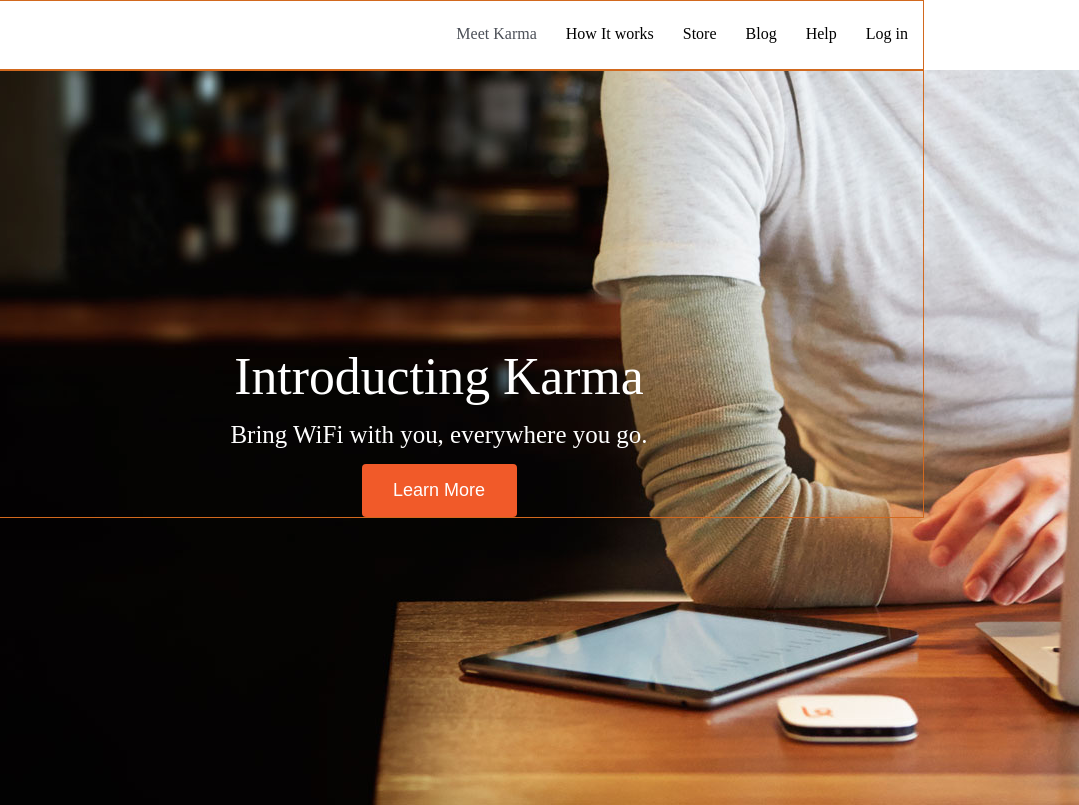
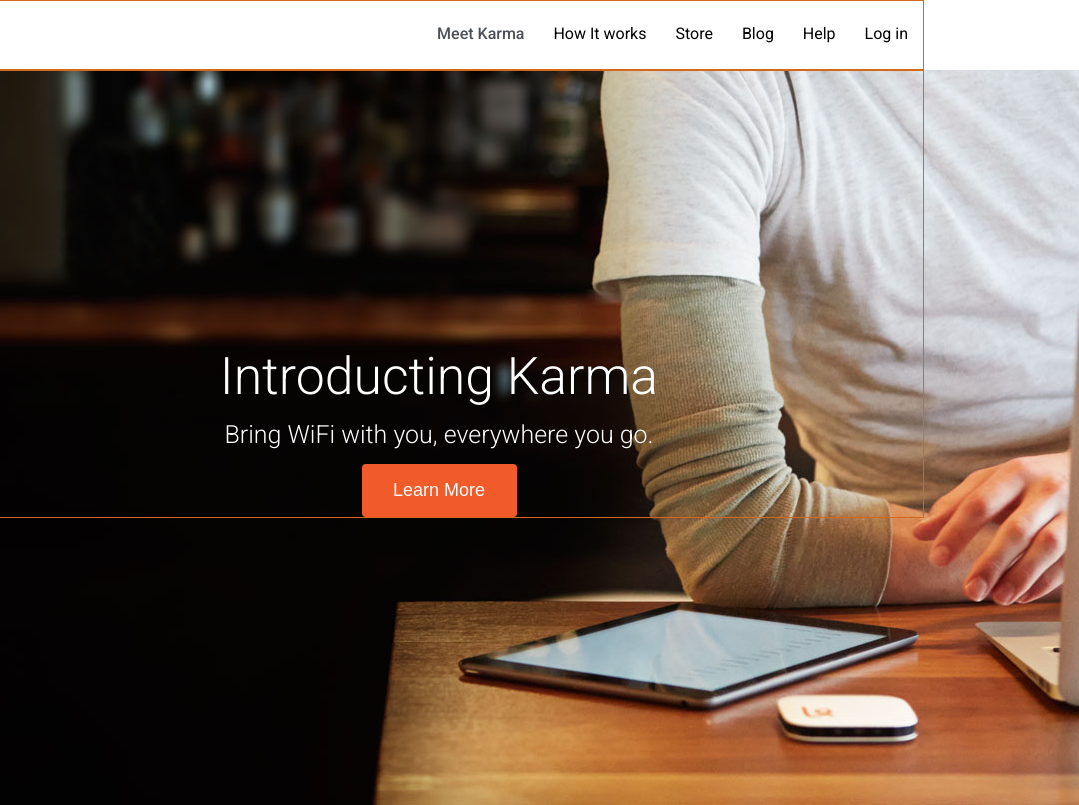
Before and after one commit to jacobromanus/startup-landing-page-clone, a plain HTML site: page index.html in a window 1280 px wide. Shown: the full height of the page, 201-1280 px from the left. Drawn offline with Linux system fonts and the light colour scheme.

Commit message:
commit message

```diff
--- a/css/style.css
+++ b/css/style.css
@@ -48,7 +48,7 @@ table {
 	border-spacing: 0;
 }
 body  {
-
+	font-family: 'Roboto', 'san-serif'
 }
 div {
 	border: 1px solid Chocolate;
```
